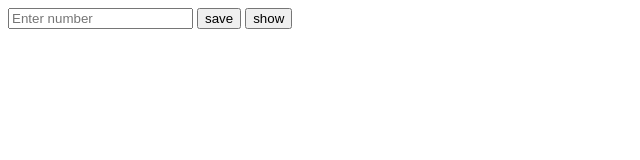
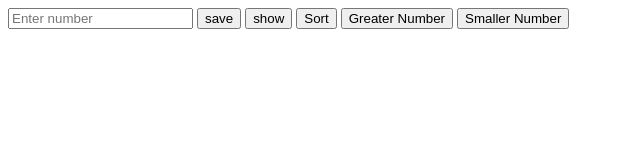
Before and after one commit to FBWIIHamburg/Lessons, a plain HTML site: page Matrix/index.html in a window 1280 px wide. Shown: the whole page, without its empty margins (0-640 px from the left). Drawn offline with Linux system fonts and the light colour scheme.

Commit message:
matrix homework

```diff
--- a/Matrix/index.html
+++ b/Matrix/index.html
@@ -11,10 +11,14 @@
     <input type="number" id="numbersBox" placeholder="Enter number" />
     <button onclick="saveNumber()" >save</button>
     <button onclick="showNumbers()" >show</button>
+    <button onclick="sortNumbers()" >Sort</button>
+    <button onclick="greaterNumber()" >Greater Number</button>
+    <button onclick="smallerNumber()" >Smaller Number</button>
     <div id="result">
     </div>
     <script>
         var arr=[];
+
     function saveNumber(){
 
 var userNumber=document.getElementById("numbersBox").value;
@@ -25,6 +29,8 @@ arr.push(parseFloat(userNumber));
 document.getElementById("numbersBox").value="";
 }
     }
+
+
     function showNumbers(){
         document.getElementById("result").innerHTML="";
         for(var i=0;i< arr.length;i++){
@@ -32,6 +38,33 @@ document.getElementById("numbersBox").value="";
             document.getElementById("result").innerHTML + arr[i]+"<br>";
         }
     }
+    function sortNumbers(){
+        document.getElementById("result").innerHTML="";
+        arr.sort((a, b) => a - b);
+        for(var i=0;i< arr.length;i++){
+            document.getElementById("result").innerHTML =
+            document.getElementById("result").innerHTML + arr[i]+"<br>";
+        }
+    }
+
+
+    function greaterNumber(){
+        if(arr.length==0){
+            alert("array is empty");
+        }else{
+            arr.sort((a, b) => a - b);
+document.getElementById("result").innerHTML =arr[arr.length-1];
+        }
+
+
+    }
+
+    function smallerNumber(){
+        if(arr.length!=0){
+arr.sort((a, b) => a - b);
+document.getElementById("result").innerHTML =arr[0];
+}
+    }
     </script>
 </body>
 </html>
```
